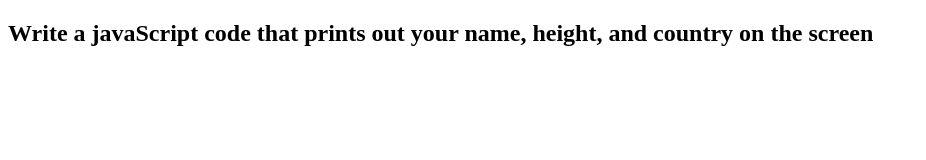
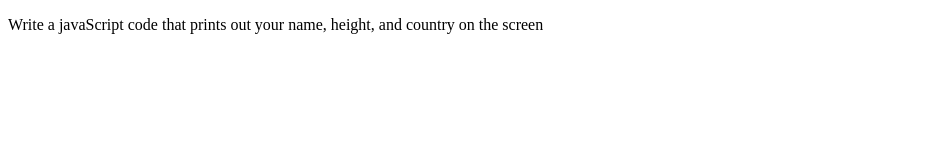
Before and after one commit to opeyemi-byte/javaScript-Task, a plain HTML site: page index.html in a window 1280 px wide. Shown: the whole page, without its empty margins (0-926 px from the left). Drawn offline with Linux system fonts and the light colour scheme.

Commit message:
Update index.html

```diff
--- a/index.html
+++ b/index.html
@@ -7,15 +7,15 @@
     <title>Document</title>
 </head>
 <body>
-    <h2>Write a javaScript code that prints out your name, height,
-        and country on the screen</h2>
+    <p>Write a javaScript code that prints out your name, height,
+        and country on the screen</p>
 
     <script>
         let myName = "Opeyemi Adewusi";
-let height = "5'4";
-let country = "Nigeria";
+        let height = "5'4";
+        let country = "Nigeria";
 
-alert(myName + "\n"  +height +  "\n"+ country);
+         alert(myName + "\n"  +height +  "\n"+ country);
 
     </script>
 </body>
```
